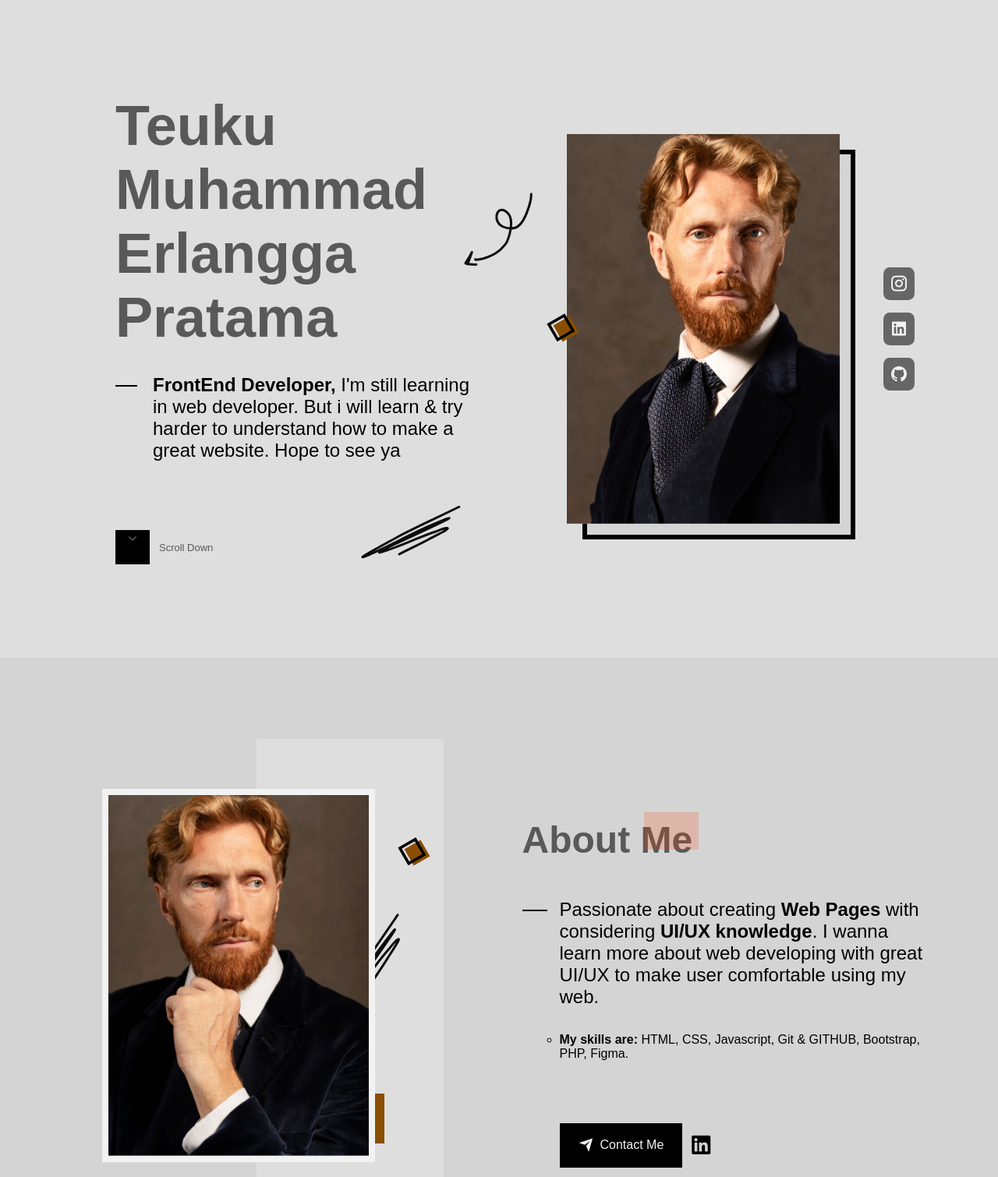
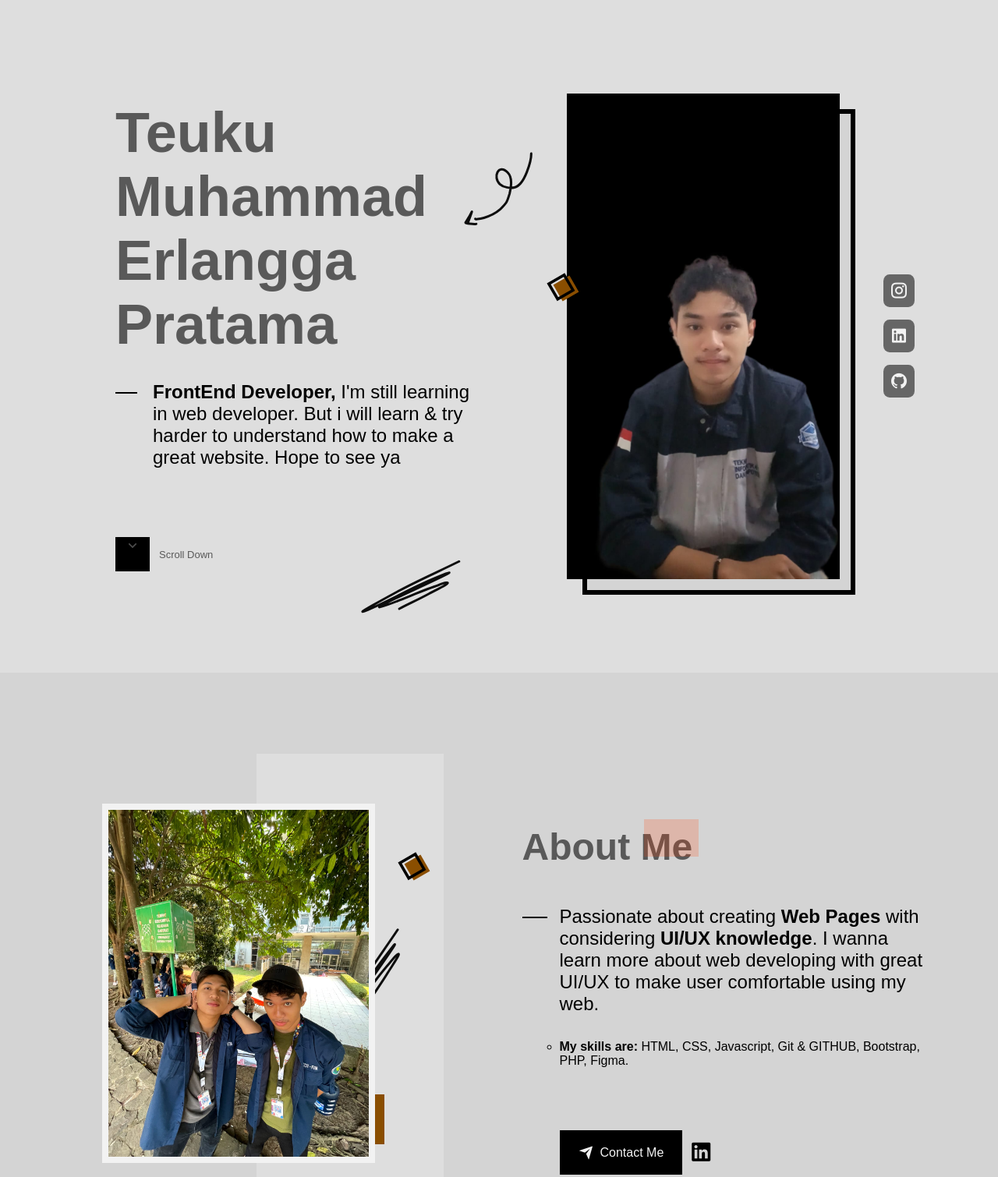
Before and after one commit to ErlPrtm/erlprtm.github.io, a plain HTML site: page index.html in a window 1280 px wide. Shown: the part 80-1590 px from the top of the page at 78% size. Drawn offline with nearby package versions, Linux system fonts and the light colour scheme; a web font is replaced by a local one.

Commit message:
Menambah foto diri di bagian main dan about

```diff
--- a/index.html
+++ b/index.html
@@ -78,7 +78,7 @@
           <div class="home__perfil">
             <div class="home__image">
               <img
-                src="assets/img/home-perfil.jpg"
+                src="assets/img/Foto Himatik.jpg"
                 alt="myself"
                 class="home__img"
               />
@@ -151,7 +151,7 @@
           <div class="about__perfil">
             <div class="about__image">
               <img
-                src="assets/img/about-perfil.jpg"
+                src="assets/img/FotoGans_withkeanu.jpg"
                 alt="About Me"
                 class="about__img"
               />
```
Also changed, not shown: assets/img/Foto Himatik.jpg (added), assets/img/FotoGans_withkeanu.jpg (added).
